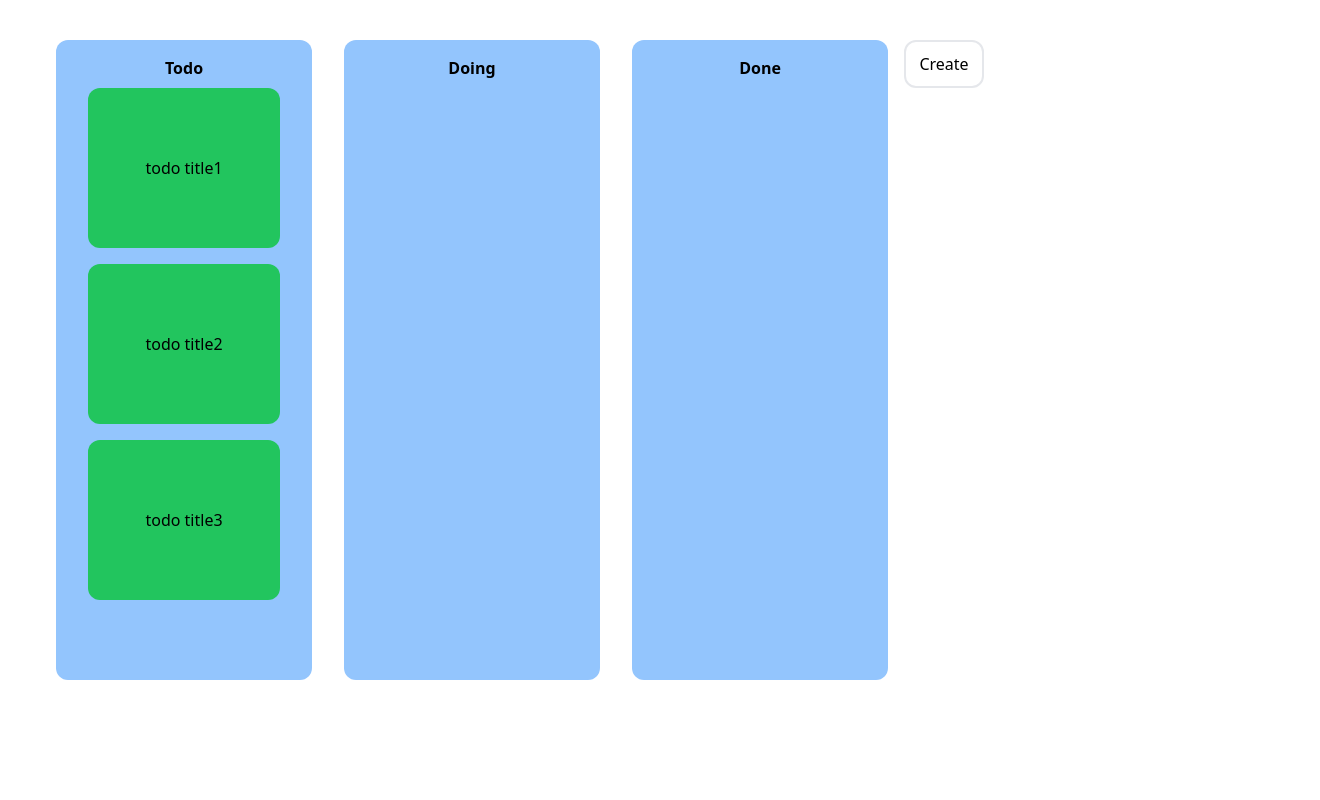
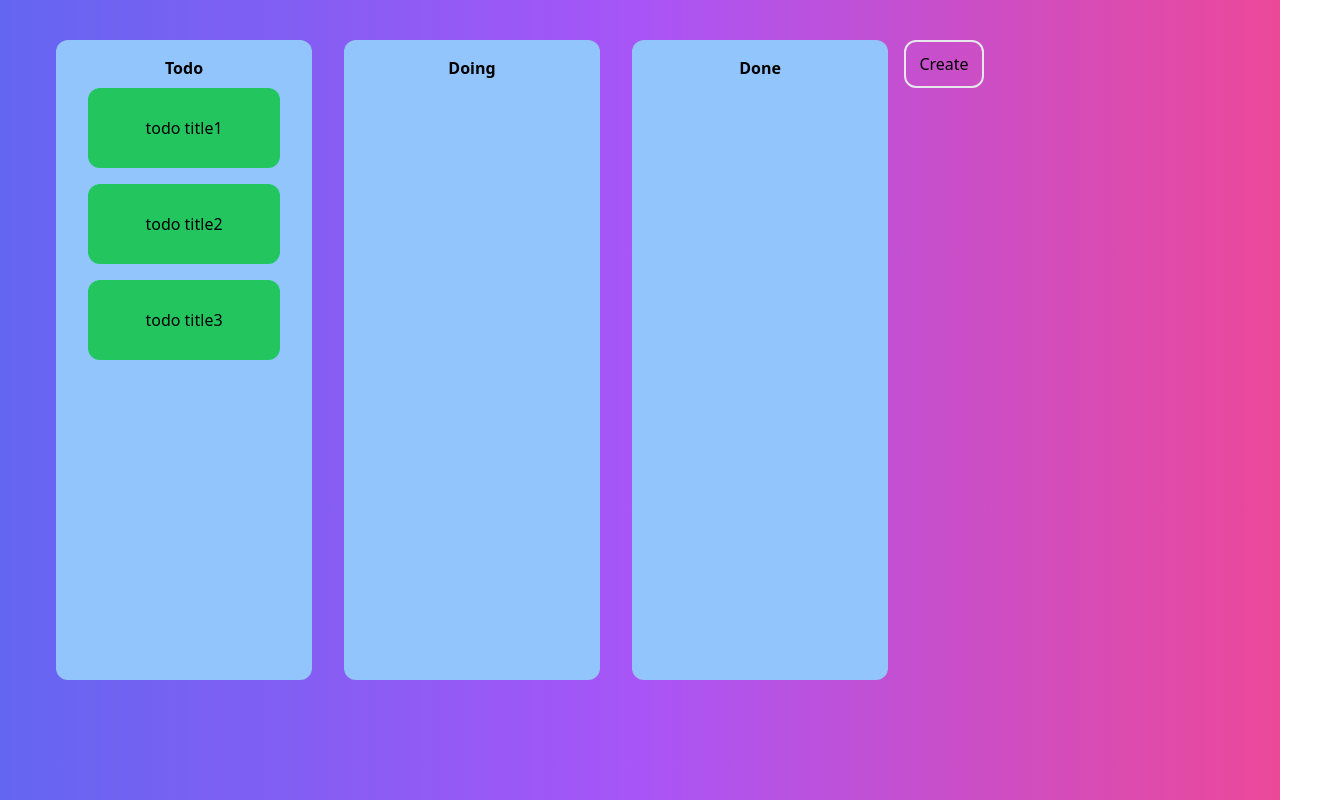
Before and after one commit to hironomiu/typescript-react-html-drag-and-drop, a React (Create React App) app: page / in a window 1280 px wide. Shown: the whole page, 1320 px wide, since content can reach past the window. Built offline with nearby package versions, Linux system fonts and the light colour scheme.

Commit message:
commited

```diff
--- a/src/App.tsx
+++ b/src/App.tsx
@@ -3,7 +3,7 @@ import Main from './components/Main'
 
 const App = () => {
   return (
-    <div>
+    <div className="m-0 overflow-hidden h-[100vh] bg-gradient-to-r from-indigo-500 via-purple-500 to-pink-500">
       <Main />
     </div>
   )
--- a/src/components/Card.tsx
+++ b/src/components/Card.tsx
@@ -6,7 +6,7 @@ const Card = ({ card }: { card: Todo }) => {
       id={card.id.toString()}
       key={card.id}
       draggable
-      className="draggable w-[15vw] h-[20vh] bg-green-500 my-2 rounded-xl flex items-center justify-center hover:bg-green-700 hover:cursor-pointer"
+      className="draggable w-[15vw] h-20 bg-green-500 my-2 rounded-xl flex items-center justify-center hover:bg-green-700 hover:cursor-pointer"
     >
       <span>{card.title}</span>
     </div>
```
